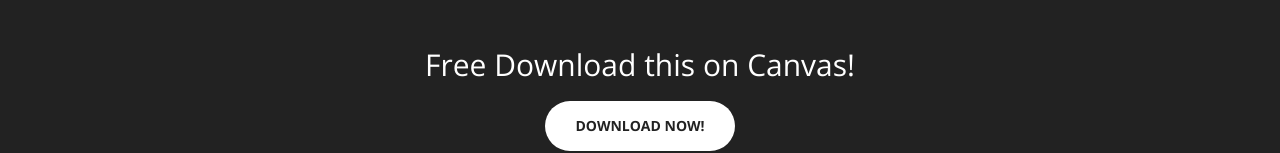
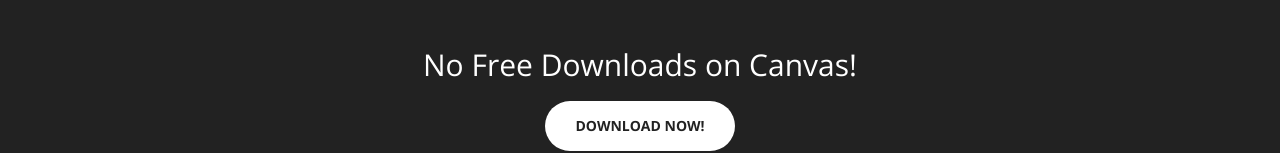
Before and after one commit to Amandine21/Website, a plain HTML site: page index.html in a window 1280 px wide. Shown: the part 2136-2289 px from the top of the page. Drawn offline with nearby package versions, Linux system fonts and the light colour scheme.

Commit message:
Update index.html
No Free Downloads

```diff
--- a/index.html
+++ b/index.html
@@ -238,7 +238,7 @@
     <aside class="bg-dark">
         <div class="container text-center">
             <div class="call-to-action">
-                <h2>Free Download this on Canvas!</h2>
+                <h2> No Free Downloads on Canvas!</h2>
                 <a href="#" class="btn btn-default btn-xl wow tada">Download Now!</a>
             </div>
         </div>
```
